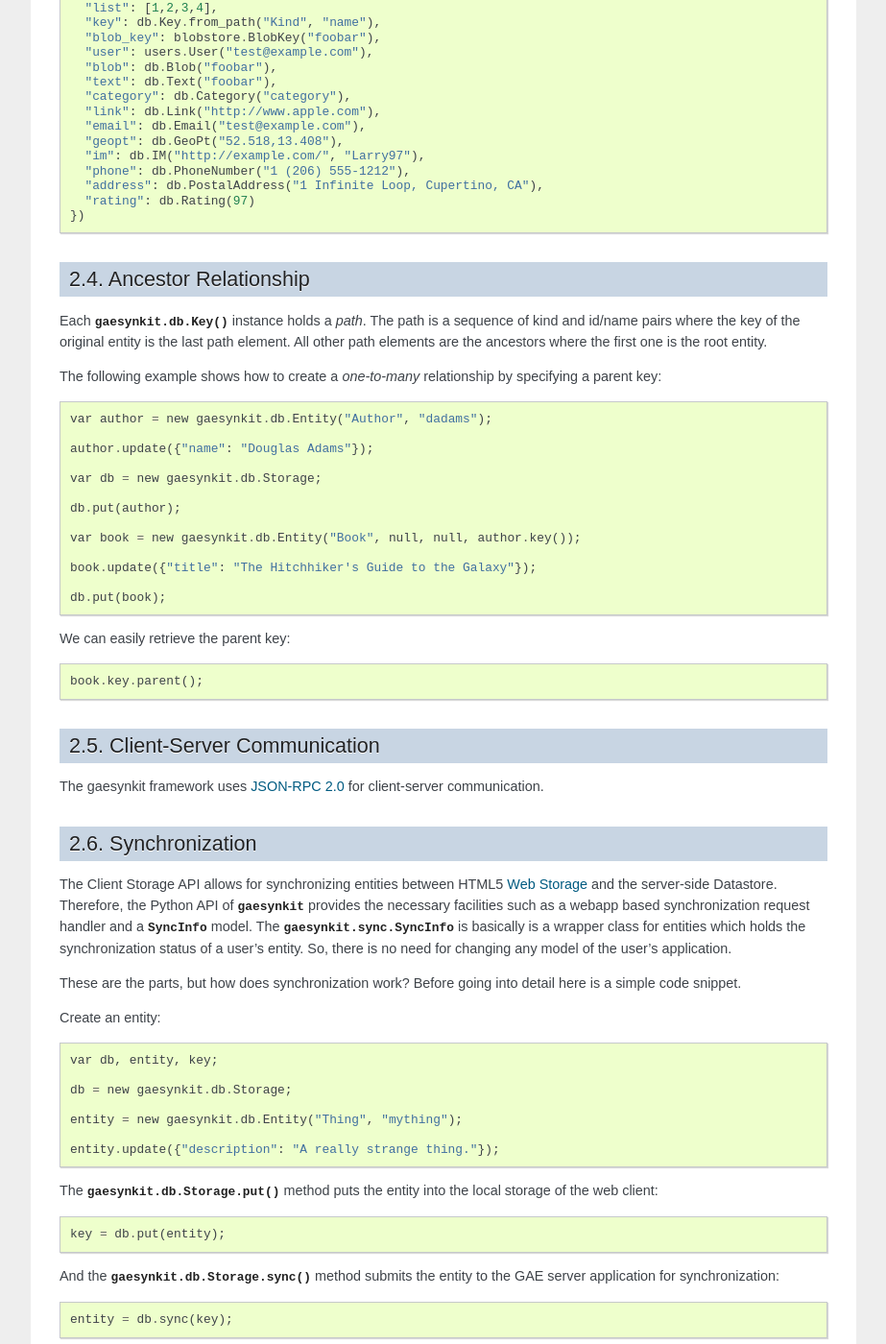
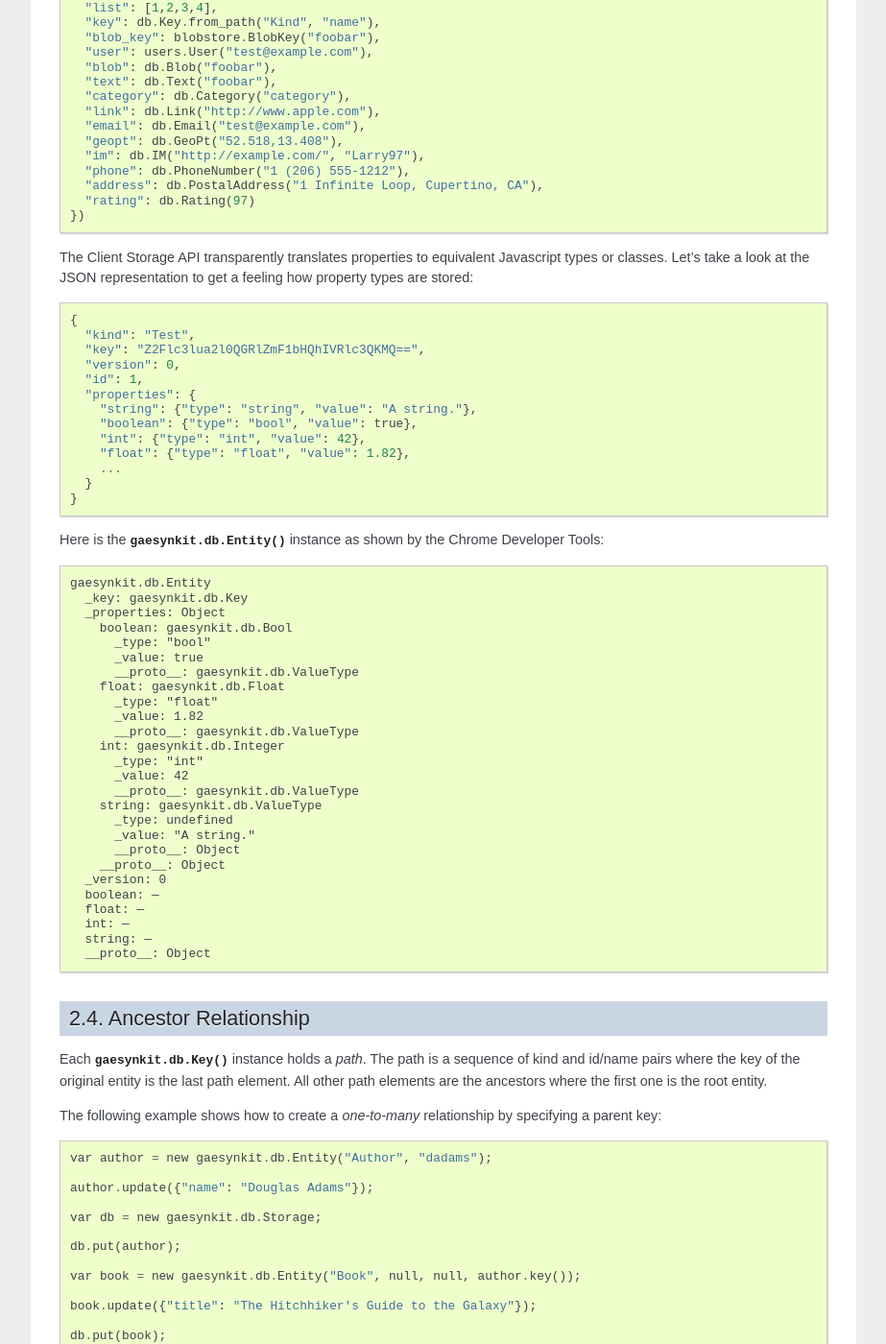
Before and after one commit to rodaebel/gaesynkit, a Sphinx documentation site: the page built from doc/source/documentation.rst, in a window 1280 px wide and 1400 px high, scrolled down 2316 px. Shown: the whole window at 96% size, without its empty margins (198-1121 px from the left). Built offline with Sphinx 7.4.7, drawn with Linux system fonts in a browser that asks for light colours; some of the changed text lies outside the part shown.

Commit message:
More documentation.

```diff
--- a/doc/source/documentation.rst
+++ b/doc/source/documentation.rst
@@ -130,7 +130,7 @@ available property values::
   entity = datastore.Entity("Test")
 
   entity.update({
-    "tring": "A string.",
+    "string": "A string.",
     "byte_string": datastore_types.ByteString("Byte String"),
     "boolean": True,
     "int": 42,
@@ -151,6 +151,54 @@ available property values::
     "address": db.PostalAddress("1 Infinite Loop, Cupertino, CA"),
     "rating": db.Rating(97)
   })
+
+The Client Storage API transparently translates properties to equivalent
+Javascript types or classes. Let's take a look at the JSON representation to
+get a feeling how property types are stored::
+
+  {
+    "kind": "Test",
+    "key": "Z2Flc3lua2l0QGRlZmF1bHQhIVRlc3QKMQ==",
+    "version": 0,
+    "id": 1,
+    "properties": {
+      "string": {"type": "string", "value": "A string."},
+      "boolean": {"type": "bool", "value": true},
+      "int": {"type": "int", "value": 42},
+      "float": {"type": "float", "value": 1.82},
+      ...
+    }
+  }
+
+Here is the :js:class:`gaesynkit.db.Entity` instance as shown by the Chrome
+Developer Tools::
+
+  gaesynkit.db.Entity
+    _key: gaesynkit.db.Key
+    _properties: Object
+      boolean: gaesynkit.db.Bool
+        _type: "bool"
+        _value: true
+        __proto__: gaesynkit.db.ValueType
+      float: gaesynkit.db.Float
+        _type: "float"
+        _value: 1.82
+        __proto__: gaesynkit.db.ValueType
+      int: gaesynkit.db.Integer
+        _type: "int"
+        _value: 42
+        __proto__: gaesynkit.db.ValueType
+      string: gaesynkit.db.ValueType
+        _type: undefined
+        _value: "A string."
+        __proto__: Object
+      __proto__: Object
+    _version: 0
+    boolean: —
+    float: —
+    int: —
+    string: —
+    __proto__: Object
 
 
 Ancestor Relationship
@@ -199,14 +247,12 @@ Storage <http://dev.w3.org/html5/webstorage>`_ and the server-side Datastore.
 Therefore, the Python API of :py:mod:`gaesynkit` provides the necessary
 facilities such as a webapp based synchronization request handler and a
 :py:class:`SyncInfo` model. The :py:class:`gaesynkit.sync.SyncInfo` is
-basically is a wrapper class for entities which holds the synchronization
-status of a user's entity. So, there is no need for changing any model of the
-user's application.
+basically a wrapper class for entities which holds the synchronization status
+of a user's entity. So, there is no need for changing any model of the user's
+application.
 
 These are the parts, but how does synchronization work? Before going into
-detail here is a simple code snippet.
-
-Create an entity::
+detail here is a simple code snippet. First, we create an entity::
 
   var db, entity, key;
 
@@ -235,9 +281,29 @@ accessing the admin Datastore Viewer.
 
 .. image:: _static/datastoreviewer.png
 
+At the same time, our entity is stored in the client's local storage as a JSON
+string::
+
+  {
+    "kind": "Thing",
+    "key": "Z2Flc3lua2l0QGRlZmF1bHQhIVRoaW5nCG15dGhpbmc=",
+    "version": 1,
+    "name": "mything",
+    "properties": {
+      "description": {"type":"string","value":"A really strange thing."}
+    }
+  }
+
+For keeping track of synchronized entities the server-side Datastore stores a
+:py:class:`gaesynkit.sync.SyncInfo` entity which points to a particular entity
+and holds information such as the current version and a md5 content hash.
+
 
 Security
 --------
 
 Since the Client Storage API provides a rich interface to modify data in the
-Datastore of an application, authentication is particularly challenging.
+Datastore of an application, authentication is particularly challenging. The
+current implementation uses a fairly straightforward approach where each
+:py:class:`gaesynkit.sync.SyncInfo` entity is owned by a distinct user. For
+now, only this user is allowd to synchronize the related entity.
--- a/doc/source/index.rst
+++ b/doc/source/index.rst
@@ -8,7 +8,7 @@ The gaesynkit framework enables Google App Engine application developers to
 create entities in the client's `Web Storage
 <http://dev.w3.org/html5/webstorage>`_ and synchronize them with the
 server-side Datastore at a later point of time. So, mobile offline editing
-becomes easier and more secure through a high level API.
+becomes easier and more secure through a higher level API.
 
 **Copyright and License:**
 
```
